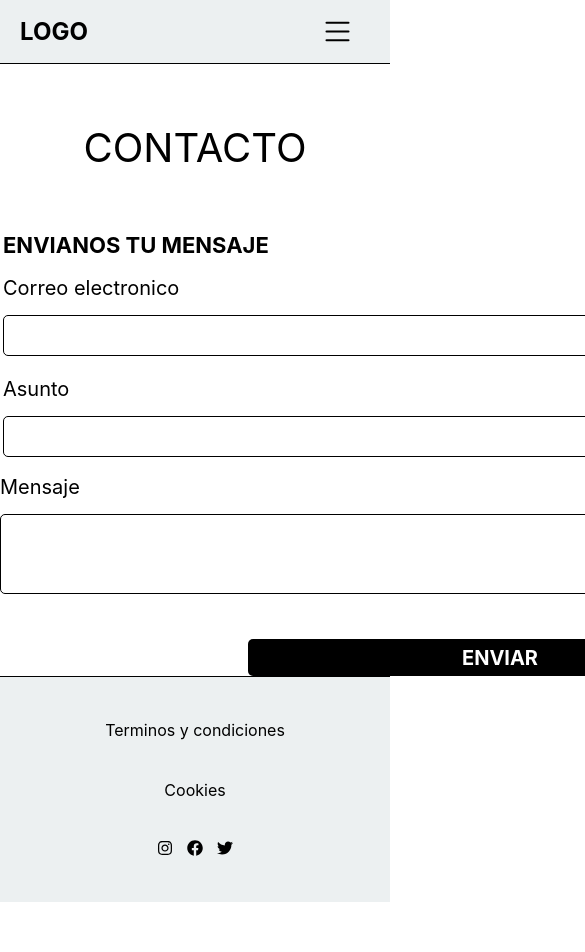
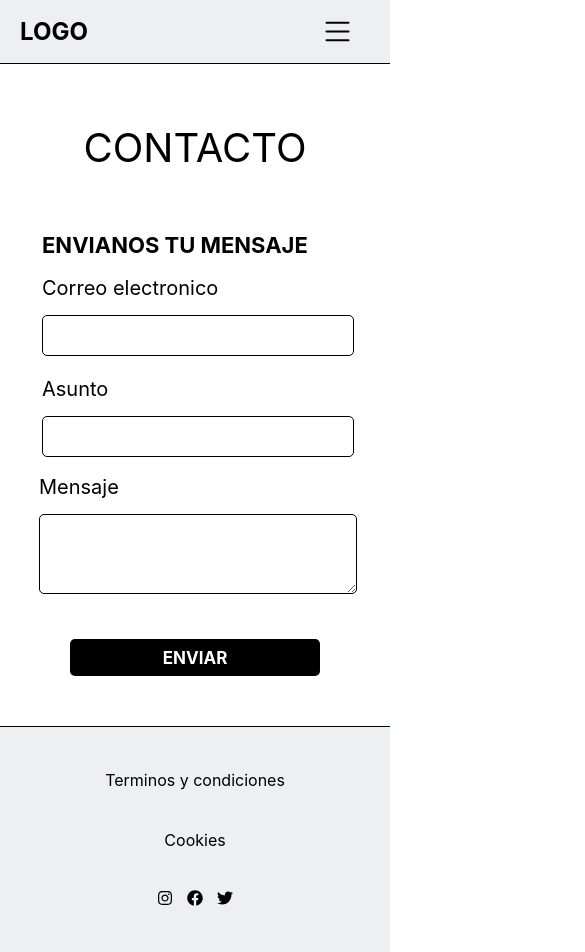
Before and after one commit to joseeantonio/tfg-react, a React (Create React App) app: page /contact in a window 390 px wide. Shown: the top 952 px of the page, 585 px wide, since content can reach past the window. Before the commit the page ends 902 px from the top, so only its background shows below. Built offline with nearby package versions, Linux system fonts and the light colour scheme.

Commit message:
responsive contacto

```diff
--- a/src/components/ButtonSubmit.jsx
+++ b/src/components/ButtonSubmit.jsx
@@ -35,12 +35,20 @@ const Sbutton = styled.button`
   margin: 0 auto;
   border-radius: ${(props) => props.borderRadius ? props.borderRadius : "5px"};
   cursor: pointer;
+
+  @media (width <= 800px) {
+    width: 80%;
+  }
 `
 
 const Sspan = styled.span`
   font-family: 'Inter';
   font-weight: 700;
   font-size: ${(props) => props.fontSize ? props.fontSize : "20px"};
+
+  @media (width <= 550px) {
+    font-size: 17px;
+  }
 `
 
 
--- a/src/modules/FormContact.jsx
+++ b/src/modules/FormContact.jsx
@@ -7,7 +7,6 @@ import ButtonSubmit from "../components/ButtonSubmit";
 import emailjs from 'emailjs-com';
 
 const FormContact = ({margin,width}) => {
-
 
     const [data,setData] = useState({
         email: "",
@@ -53,7 +52,7 @@ const FormContact = ({margin,width}) => {
                 name={"email"}
                 label={"Correo electronico"}
                 height="37px"
-                width="980px"
+                width="100%"
                 borderRadius={"5px"}
                 onChange={(e) => handleData(e)}
             />
@@ -61,7 +60,7 @@ const FormContact = ({margin,width}) => {
                 name={"title"}
                 label={"Asunto"}
                 height="37px"
-                width="980px"
+                width="100%"
                 borderRadius={"5px"}
                 onChange={(e) => handleData(e)}
             />
@@ -69,14 +68,15 @@ const FormContact = ({margin,width}) => {
                 name={"message"}
                 label={"Mensaje"}
                 height={"74px"}
-                width={"980px"}
+                width="100%"
                 margin={"0px 0px 45px 0px"}
                 onChange={(e) => handleData(e)}
             />
             <ButtonSubmit
                 label={"ENVIAR"}
                 backgroundColor={"black"}
-                color={"White"} onclick={enviarCorreo}
+                color={"White"}
+                onclick={enviarCorreo}
             />
         </Sdiv>
     )
@@ -85,7 +85,7 @@ const FormContact = ({margin,width}) => {
 const Sdiv = styled.div`
   display: flex;
   flex-direction: column;
-  width: ${(props) => props.width ?  props.width : "1200px"};
+  width: ${(props) => props.width ?  props.width : "100%"};
   margin: ${(props) => props.margin ? props.margin : "0px"};
 `
 
--- a/src/pages/Contact.jsx
+++ b/src/pages/Contact.jsx
@@ -6,7 +6,7 @@ const Contact = () => {
     return(
         <body>
             <TitlePage name={"CONTACTO"} />
-            <FormContact margin={"0 auto"} width="1000px" />
+            <FormContact margin={"auto 10% 50px 10%"} width="auto" />
         </body>
     )
 }
```
